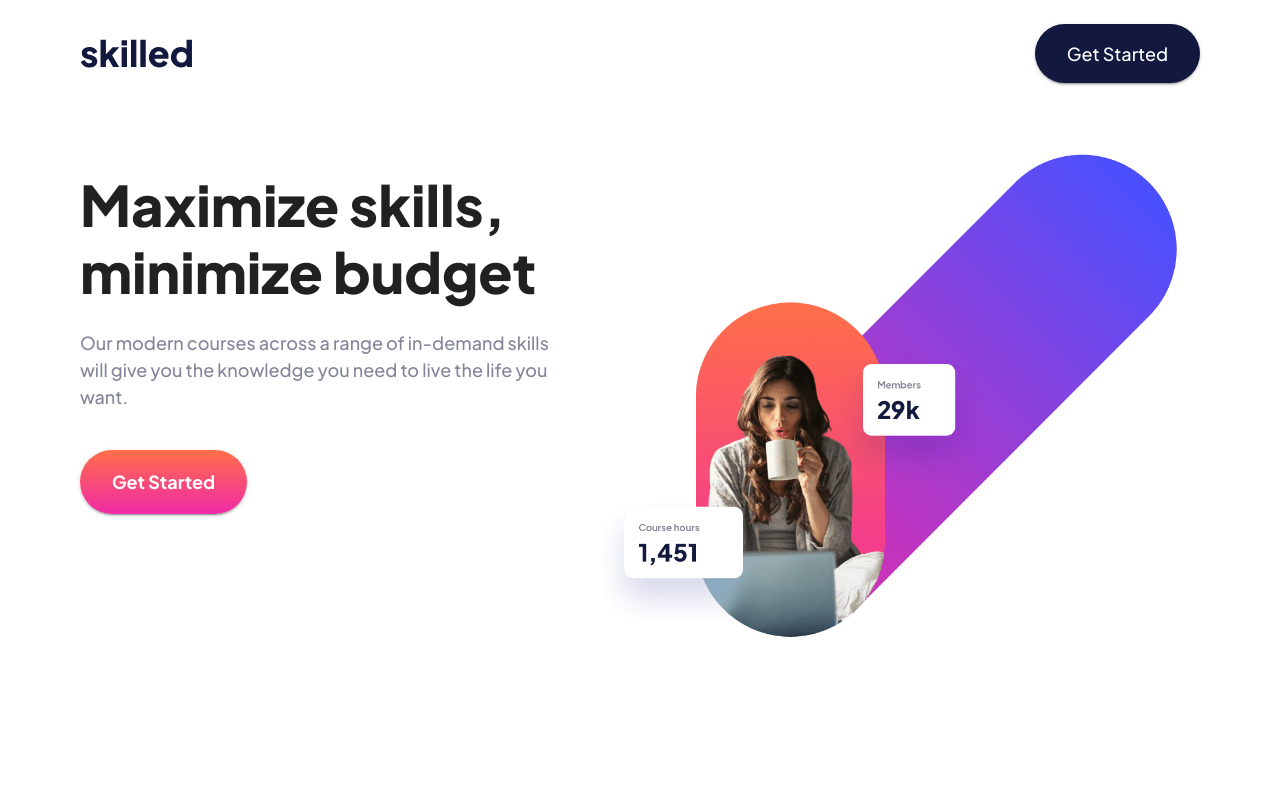
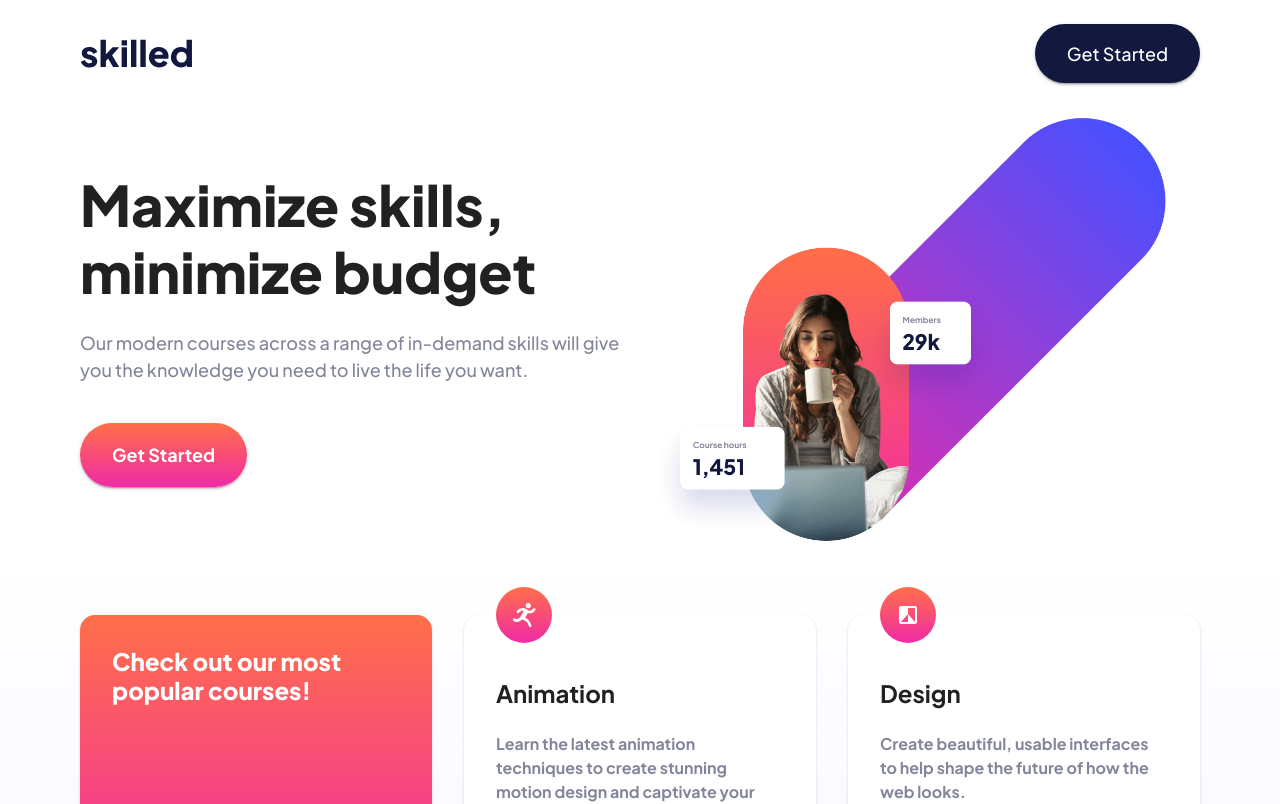
Before and after one commit to haipinggong/skilled-elearning-landing-page, a React (Vite) app: page / in a window 1280 px wide. Shown: the top 804 px of the page. Built offline with nearby package versions, Linux system fonts and the light colour scheme.

Commit message:
Try adjust the position of the hero image

```diff
--- a/src/components/Hero/Hero.styles.ts
+++ b/src/components/Hero/Hero.styles.ts
@@ -12,9 +12,11 @@ export const styles: StyleProps = {
     padding: 0,
     gap: 6,
     margin: theme.spacing(8, 2.5),
+    // position: "relative",
+    overflow: "visible",
     [theme.breakpoints.up("sm")]: {
-      display: "flex",
-      flexDirection: "row",
+      display: "grid",
+      gridTemplateColumns: "1fr 1fr",
       gap: theme.spacing(3),
       margin: theme.spacing(8, 5.5),
     },
@@ -28,7 +30,7 @@ export const styles: StyleProps = {
     padding: 0,
     gap: 5,
     alignItems: "start",
-    position: "relative",
+    zIndex: 2,
   },
   text: {
     gap: 3,
@@ -59,15 +61,29 @@ export const styles: StyleProps = {
       opacity: 0.5,
     },
   }),
+  imageWrapper: {
+    position: "relative",
+    zIndex: 1,
+  },
   image: (theme) => ({
-    position: "relative",
+    height: "auto",
+    width: "100%",
+    objectFit: "contain",
     [theme.breakpoints.up("sm")]: {
-      height: "25rem",
-      transform: "translate(1rem, -10%)",
+      position: "absolute",
+      height: "28rem",
+      width: "28rem",
+      maxWidth: "none",
     },
     [theme.breakpoints.up("md")]: {
-      height: "35rem",
-      transform: "translate(1rem, -10%)",
+      height: "auto",
+      width: "100%",
+      right: 0,
+      top: "50%",
+      transform: "translateY(-50%)",
+      zIndex: 2,
+      maxWidth: "100%",
+      maxHeight: "35rem",
     },
   }),
 };
--- a/src/components/Hero/Hero.tsx
+++ b/src/components/Hero/Hero.tsx
@@ -3,7 +3,7 @@ import styles from "./Hero.styles";
 import { Typography, Button } from "@mui/material";
 import imageHeroMobile from "../../assets/image-hero-mobile.png";
 import imageHeroTablet from "../../assets/image-hero-tablet.png";
-import imageHeroDesktop from "../../assets/image-hero-desktop.png";
+import imageHeroDesktop from "../../assets/image-hero-desktop@2x.png";
 import useMediaQuery from "@mui/material/useMediaQuery";
 import { useTheme } from "@mui/material/styles";
 
@@ -32,6 +32,7 @@ export const Hero = () => {
           Get Started
         </Button>
       </Box>
+      <Box sx={styles.imageWrapper}>
         <Box
           component="img"
           src={image}
@@ -39,6 +40,7 @@ export const Hero = () => {
           sx={styles.image}
         />
       </Box>
+    </Box>
   );
 };
 
--- a/src/main.tsx
+++ b/src/main.tsx
@@ -21,7 +21,6 @@ createRoot(rootElement).render(
         styles={{
           body: {
             backgroundColor: theme.palette.background.default,
-            maxWidth: "90rem",
           },
         }}
       />
```
Lines whose indentation alone changed are shown as unchanged.
